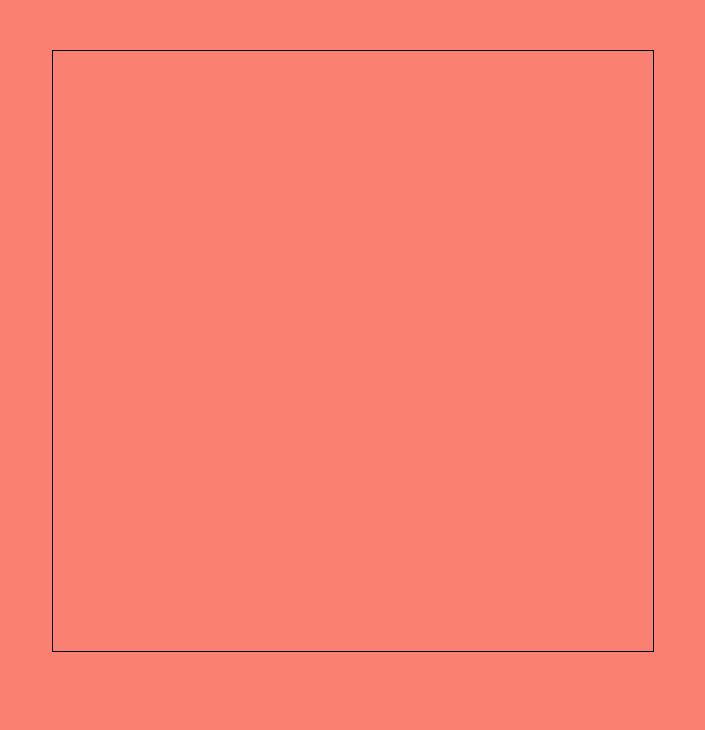
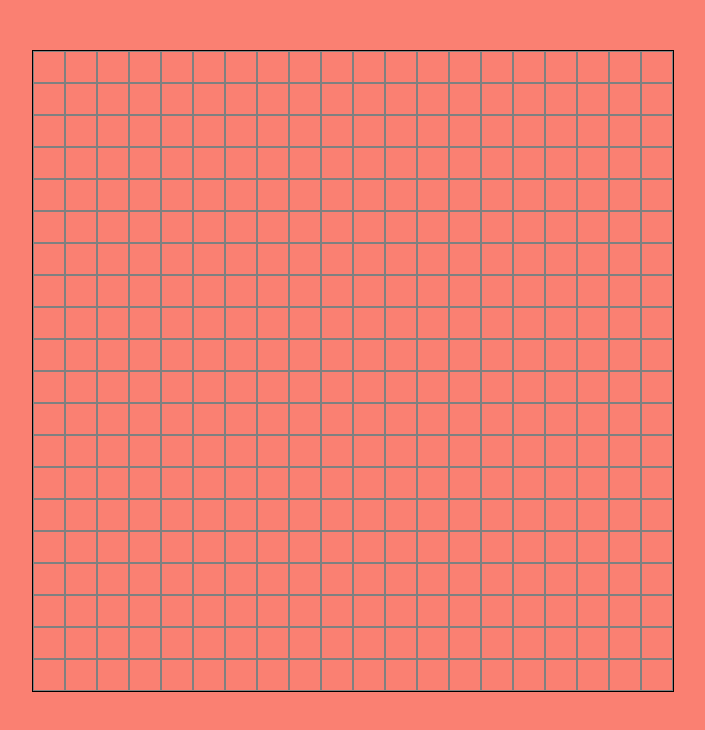
Before and after one commit to alex-mac/Blokus, a plain HTML site: page index.html in a window 1280 px wide. Shown: the whole page, without its empty margins (287-992 px from the left). Drawn offline with nearby package versions, Linux system fonts and the light colour scheme.

Commit message:
finished the game-board git add .

```diff
--- a/css/main.css
+++ b/css/main.css
@@ -2,10 +2,19 @@ body {
 	background: salmon;
 }
 
-#gameBoard{
-	height: 600px;
-	width: 600px;
+#game-board {
+	height: 640px;
+	width: 640px;
 	border: 1px solid black;
 	margin: 0 auto;
 	margin-top: 50px;
 }
+
+.game-tile{
+	float: left;
+	font-size: 0;
+	display: inline-block;
+	height: 30px;
+	width: 30px;
+	border: 1px solid gray;
+}
--- a/index.html
+++ b/index.html
@@ -9,7 +9,9 @@
 </head>
 <body>
 	<div class="container">
-		<div id="gameBoard"></div>
+		<div id="game-board">
+
+		</div>
 	</div>
 </body>
 </html>
--- a/script.js
+++ b/script.js
@@ -1,15 +1,23 @@
-$(document).ready(function(){
-	var gameBoard = [];
+
+var setGameBoard = function(){
+	for (var i = 0; i < 20; i++){
+		gameBoard[i] = []
+		for (var j = 0; j < 20; j++){
+			gameBoard[i][j] = null;
+			var gameTile = $("<div class='game-tile'></div>");
+			$("#game-board").append(gameTile);
+		}
+	}
+}
+
+var gameBoard = [];
 
 
-	var setGameBoard = function(){
-		for (var i = 0; i < 20; i++){
-			for (var j = 0; j < 20; j++){
-				gameBoard[i][j] = null;
-			}
-		}
+$(document).ready(function(){
 
-	}
+	setGameBoard();
+
+
 
 console.log(gameBoard);
 //play a piece condition / function
```
